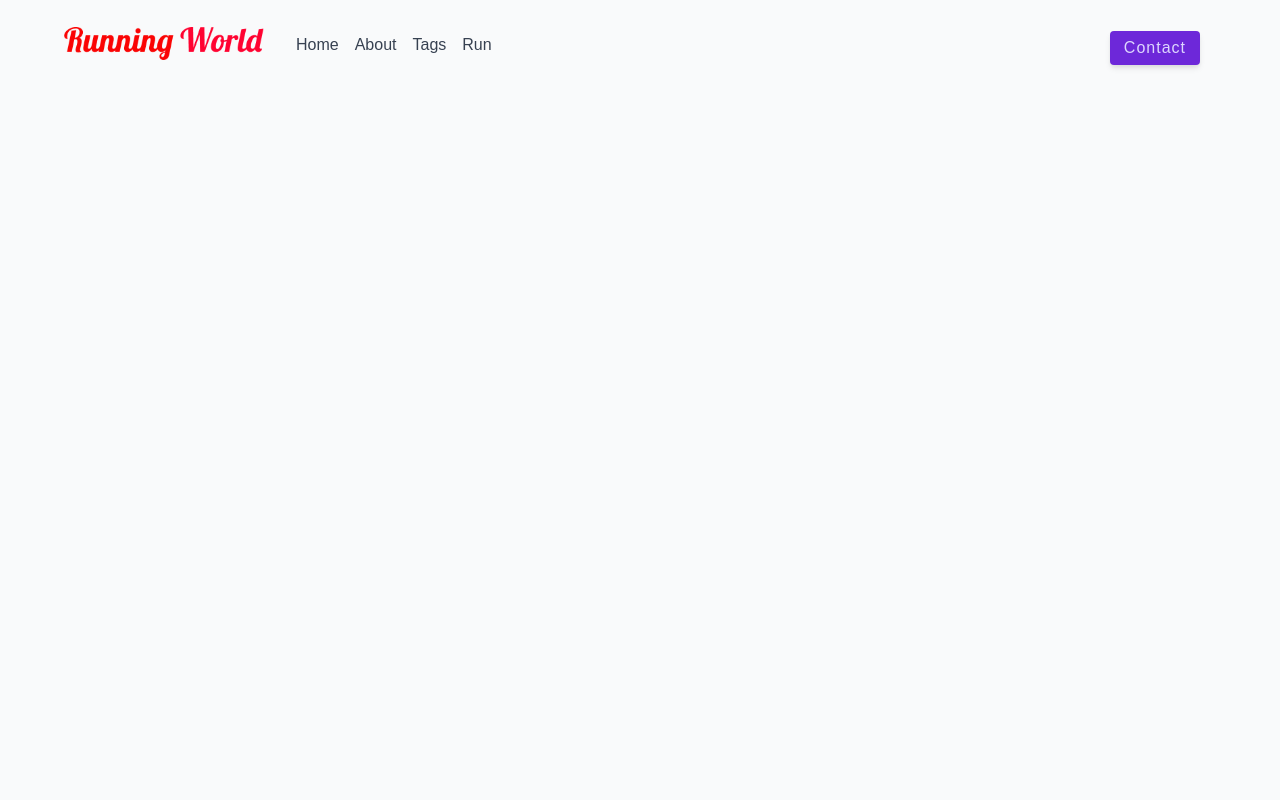
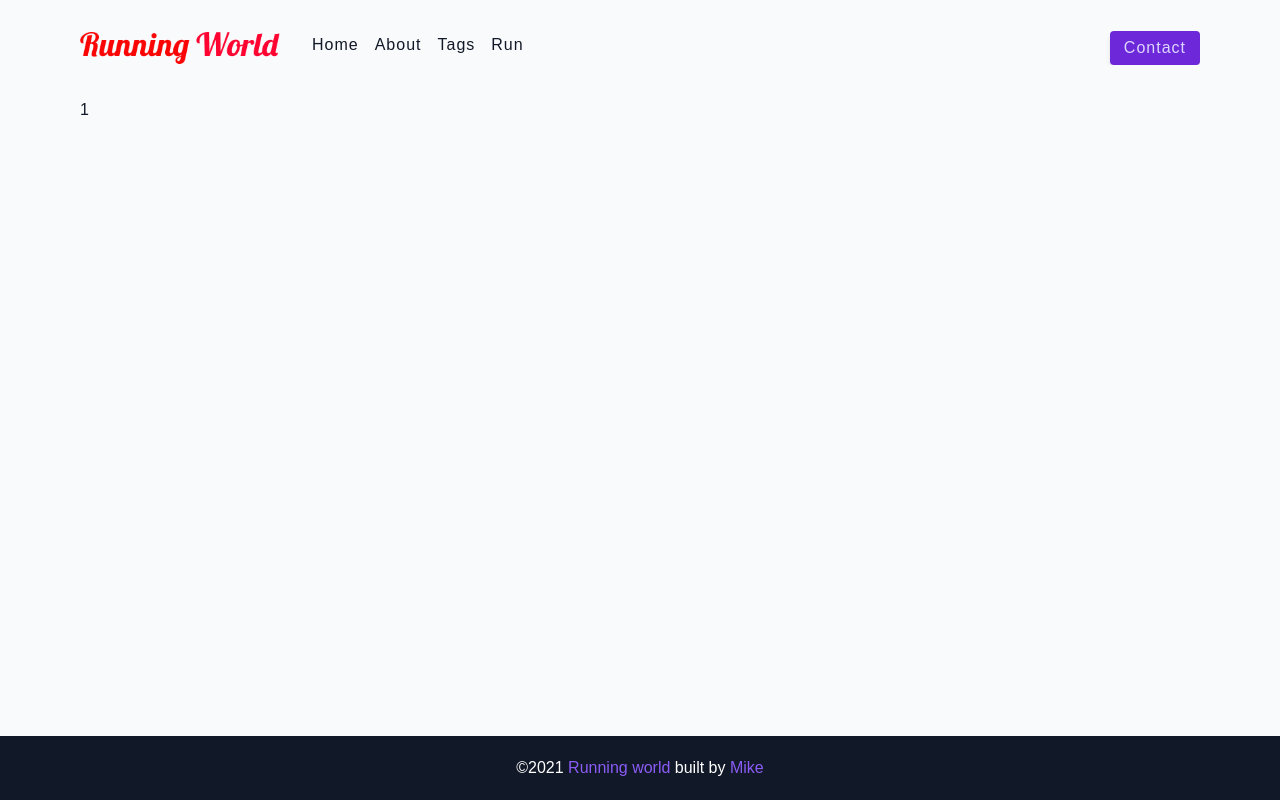
Before and after one commit to MikeCodeSun/simple-html-css-project, a plain HTML site: page index.html in a window 1280 px wide. Drawn offline with Linux system fonts and the light colour scheme.

Commit message:
feature: add footer

```diff
--- a/css/style.css
+++ b/css/style.css
@@ -268,6 +268,7 @@ navbar
 
 .nav-center {
   width: 90vw;
+  max-width: var(--max-width);
 }
 
 .nav-header {
@@ -279,6 +280,11 @@ navbar
 
 .nav-logo img {
   width: 200px;
+}
+/* center logo = button = munu */
+.nav-logo {
+  display: flex;
+  align-items: flex-end;
 }
 
 .nav-links {
@@ -295,11 +301,12 @@ navbar
 }
 
 .nav-link {
-  border-top: 1px solid var(--gray-600);
+  border-top: 1px solid var(--gray-500);
   padding: 0.75rem 0;
-  color: var(--gray-700);
+  color: var(--gray-900);
   transition: var(--transition);
   text-transform: capitalize;
+  letter-spacing: var(--letterSpace);
 }
 
 .nav-link:hover {
@@ -318,7 +325,7 @@ navbar
   .nav-btn {
     display: none;
   }
-  .nav-logo {
+  .nav-header {
     margin-right: 2rem;
   }
   .nav-links {
@@ -329,8 +336,43 @@ navbar
   .nav-link {
     border-top: none;
     margin-right: 1rem;
+    padding: 0;
   }
   .contact-link {
     margin-left: auto;
+    margin-right: 0;
   }
 }
+/*
+========
+main
+========
+ */
+.page {
+  width: 90vw;
+  max-width: var(--max-width);
+  min-height: calc(100vh - (6rem + 4rem));
+  margin: 0 auto;
+}
+/*
+========
+footer
+========
+ */
+
+footer {
+  background-color: var(--gray-900);
+  height: 4rem;
+  color: var(--white);
+  display: flex;
+  justify-content: center;
+  align-items: center;
+}
+footer p {
+  margin-bottom: 0;
+}
+
+.footer-logo,
+footer p a {
+  color: var(--primary-500);
+}
--- a/index.html
+++ b/index.html
@@ -37,6 +37,14 @@
         </div>
       </div>
     </nav>
-    <script src="./script/app.js"></script>
+    <main class="page">1</main>
+    <footer class="footer">
+      <p>
+        &copy;<span id="date"></span>
+        <span class="footer-logo">Running world</span> built by
+        <a href="#">Mike</a>
+      </p>
+    </footer>
+    <script src="./js/app.js"></script>
   </body>
 </html>
--- a/script/app.js
+++ b/js/app.js
@@ -4,3 +4,7 @@ const navLinks = document.querySelector(".nav-links");
 navBtn.addEventListener("click", () => {
   navLinks.classList.toggle("show-links");
 });
+
+const date = document.querySelector("#date");
+const currentYear = new Date().getFullYear();
+date.textContent = currentYear;
```
